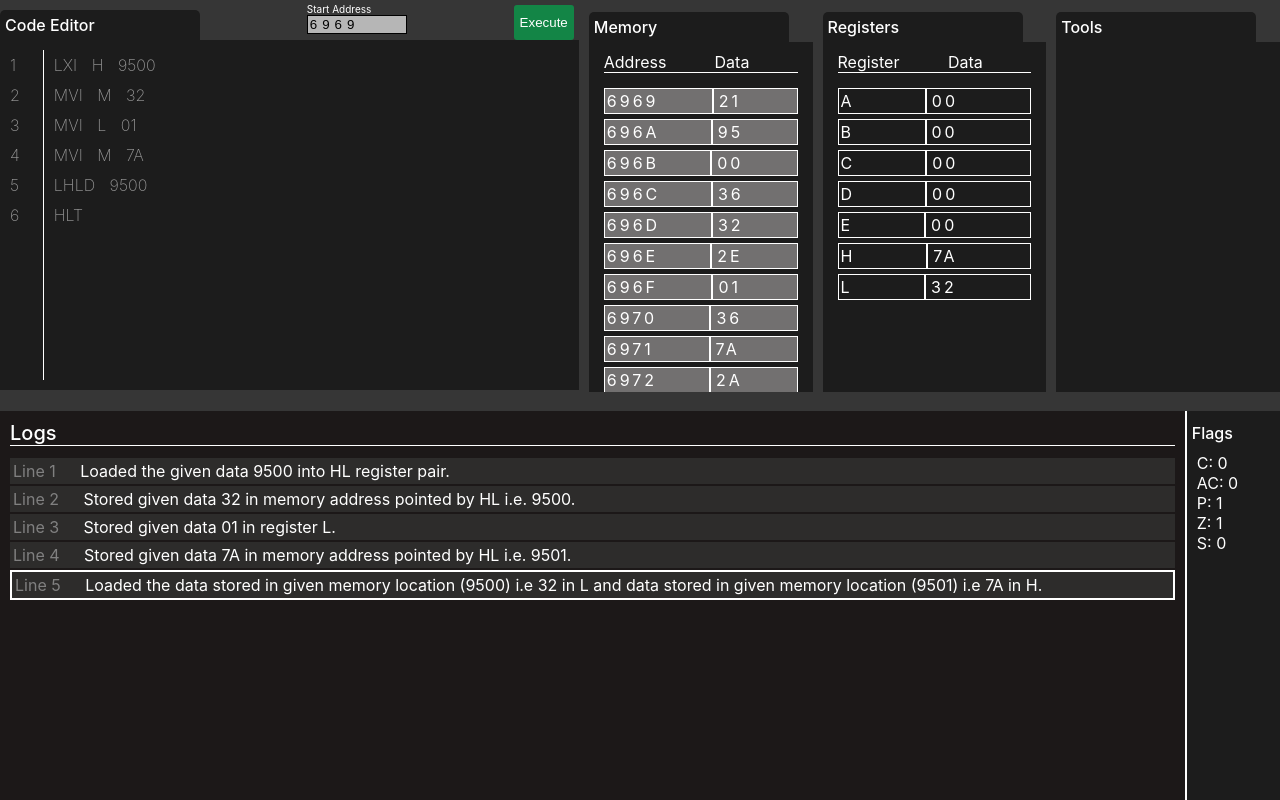
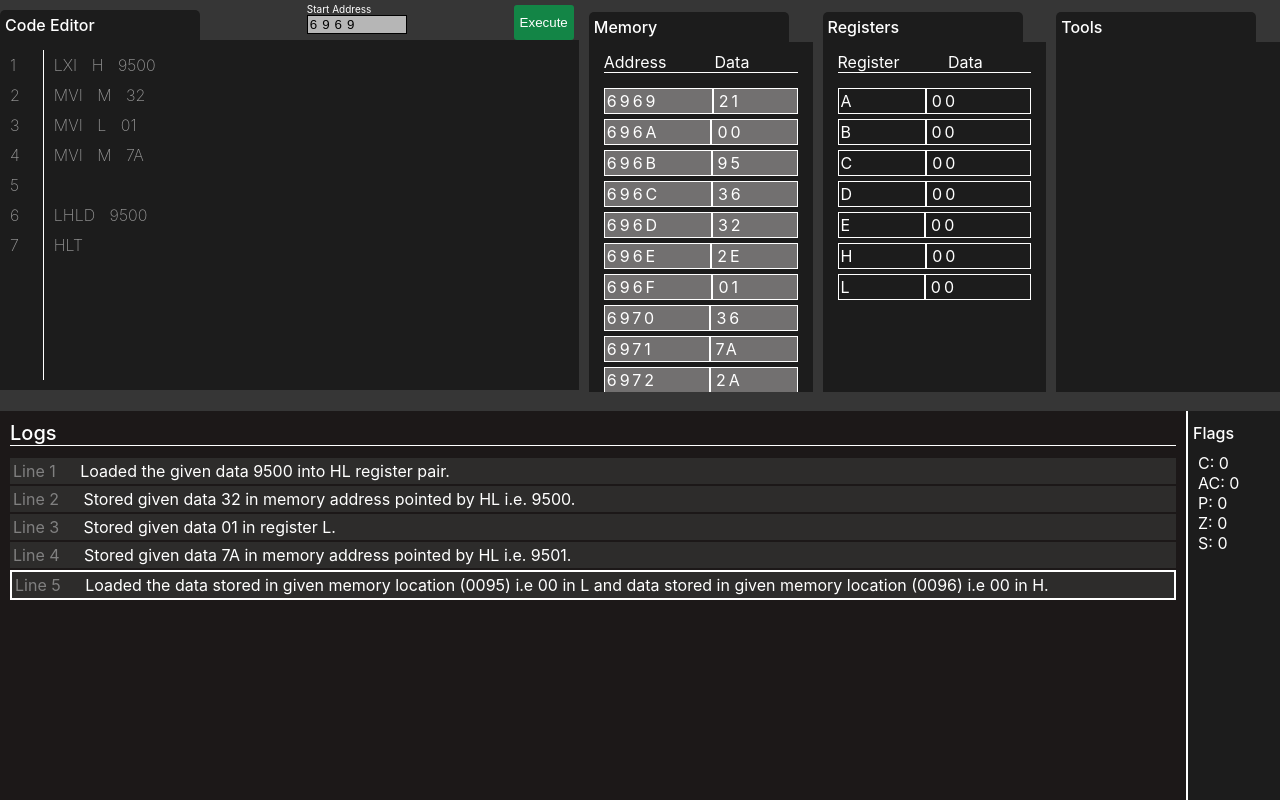
Before and after one commit to riwajp/Intel-8085-Simulator, a Next.js app: page / in a window 1280 px wide. Built offline with nearby package versions, Linux system fonts and the light colour scheme.

Commit message:
bugs fixed, added sui, adi

```diff
--- a/pages/Components/CodeEditor.js
+++ b/pages/Components/CodeEditor.js
@@ -56,6 +56,7 @@ const CodeEditor = ({ execute, setCurrentAddress, current_address }) => {
           <br /> MVI M 32
           <br /> MVI L 01
           <br /> MVI M 7A <br />
+          <br />
           LHLD 9500 <br />
           HLT
         </div>
--- a/pages/Components/Log.js
+++ b/pages/Components/Log.js
@@ -6,6 +6,8 @@ const Log = ({
   memory_states,
   setRegisters,
   register_states,
+  setFlags,
+  flags_states,
 }) => {
   const [active_index, setActiveIndex] = useState();
   useEffect(() => {
@@ -21,6 +23,7 @@ const Log = ({
             onClick={() => {
               setMemory(memory_states[i]);
               setRegisters(register_states[i]);
+              setFlags(flags_states[i]);
               setActiveIndex(i);
             }}
           >
--- a/pages/index.js
+++ b/pages/index.js
@@ -38,6 +38,8 @@ export default function Home() {
   const [register_states, setRegisterStates] = useState([]);
   const [compilation_memory, setCompilationMemory] = useState({});
   const [flags, setFlags] = useState({ C: 0, AC: 0, P: 0, Z: 0, S: 0 });
+  const [flags_states, setFlagsStates] = useState([]);
+
   //load the program into the memory============================================================
 
   /*
@@ -88,11 +90,12 @@ export default function Home() {
       if (hex_code.data != "") {
         memory_temp[address] = hex_code.data.substring(0, 2);
 
-        address = inr(address);
         if (hex_code.data.length == 4) {
           memory_temp[address] = hex_code.data.substring(2, 5);
           address = inr(address);
+          memory_temp[address] = hex_code.data.substring(0, 2);
         }
+        address = inr(address);
       }
     }
     setMemory(memory_temp);
@@ -102,6 +105,7 @@ export default function Home() {
 
   //Execute the code ============================================================
   const execute = (code) => {
+    let labels = {};
     let logs_temp = [];
     let memory = load(code.toUpperCase().trim());
 
@@ -114,6 +118,7 @@ export default function Home() {
     var program_counter = current_address;
     let register_states_temp = [];
     let memory_states_temp = [];
+    let flags_states_temp = [];
     let flags_temp = { C: 0, AC: 0, P: 0, Z: 0, S: 0 };
     while (memory[program_counter] != "EF") {
       try {
@@ -236,42 +241,42 @@ export default function Home() {
         if (code_text_array[1] == "B") {
           registers_temp = {
             ...registers_temp,
-            B: memory[program_counter],
-            C: memory[inr(program_counter)],
+            B: memory[inr(program_counter)],
+            C: memory[program_counter],
           };
           logs_temp.push({
             type: "success",
             code: code_text_array.join(" "),
-            message: `Loaded the given data ${memory[program_counter]}${
-              memory[inr(program_counter)]
+            message: `Loaded the given data ${memory[inr(program_counter)]}${
+              memory[program_counter]
             } into BC register pair.`,
           });
         }
         if (code_text_array[1] == "D") {
           registers_temp = {
             ...registers_temp,
-            D: memory[program_counter],
-            E: memory[inr(program_counter)],
+            D: memory[inr(program_counter)],
+            E: memory[program_counter],
           };
           logs_temp.push({
             type: "success",
             code: code_text_array.join(" "),
-            message: `Loaded the given data ${memory[program_counter]}${
-              memory[inr(program_counter)]
+            message: `Loaded the given data ${memory[inr(program_counter)]}${
+              memory[program_counter]
             } into DE register pair.`,
           });
         }
         if (code_text_array[1] == "H") {
           registers_temp = {
             ...registers_temp,
-            H: memory[program_counter],
-            L: memory[inr(program_counter)],
+            H: memory[inr(program_counter)],
+            L: memory[program_counter],
           };
           logs_temp.push({
             type: "success",
             code: code_text_array.join(" "),
-            message: `Loaded the given data ${memory[program_counter]}${
-              memory[inr(program_counter)]
+            message: `Loaded the given data ${memory[inr(program_counter)]}${
+              memory[program_counter]
             } into HL register pair.`,
           });
         }
@@ -540,6 +545,32 @@ export default function Home() {
             }) i.e ${to_add} and carry flag i.e ${flags_temp.C} to Accumulator`,
           });
         }
+      } else if (code_text_array[0] == "ACI") {
+        program_counter = inr(program_counter);
+
+        let to_add = memory[program_counter];
+
+        if (
+          dec(to_add.slice(1)) +
+            dec(registers_temp["A"].slice(1)) +
+            dec(flags_temp.C) >
+          15
+        ) {
+          flags_temp.AC = 1;
+        } else {
+          flags_temp.AC = 0;
+        }
+        registers_temp["A"] = hex(
+          dec(to_add) + dec(registers_temp["A"]) + dec(flags_temp.C)
+        )
+          .padStart(2, "0")
+          .toUpperCase();
+        logs_temp.push({
+          type: "success",
+          code: code_text_array.join(" "),
+          message: `Added the given data ${memory[program_counter]} and carry flag i.e ${flags_temp.C} to Accumulator`,
+        });
+        program_counter = inr(program_counter);
       } else if (code_text_array[0] == "SUB") {
         program_counter = inr(program_counter);
 
@@ -672,6 +703,35 @@ export default function Home() {
             })i.e ${to_sub} and carry i.e. ${flags_temp.C}from Accmulator.`,
           });
         }
+      } else if (code_text_array[0] == "SBI") {
+        program_counter = inr(program_counter);
+
+        let to_sub = memory[program_counter];
+        let carry = flags.C;
+        if (
+          dec(to_sub.slice(1)) >
+          dec(registers_temp.A.slice(1)) - dec(flags_temp.C)
+        ) {
+          flags_temp.AC = 1;
+        } else {
+          flags_temp.AC = 0;
+        }
+        let acc_temp = registers_temp.A;
+        registers_temp.A = hex(
+          Math.abs(dec(registers_temp.A) - dec(to_sub) - dec(flags_temp.C))
+        )
+          .padStart(2, "0")
+          .toUpperCase();
+
+        if (dec(to_sub) > dec(acc_temp) - dec(flags_temp.C)) {
+          registers_temp.A = "1" + registers_temp.A.toString();
+        }
+
+        logs_temp.push({
+          type: "success",
+          code: code_text_array.join(" "),
+          message: `Subtracted the given data ${to_sub} and carry i.e. ${flags_temp.C}from Accmulator.`,
+        });
       } else if (code_text_array[0] == "INR") {
         program_counter = inr(program_counter);
         if (code_text_array[1] !== "M") {
@@ -928,29 +988,89 @@ export default function Home() {
         });
       } else if (code_text_array[0] == "CMP") {
         program_counter = inr(program_counter);
+        var difference;
+
         if (code_text_array[1] != "M") {
-          registers_temp[code_text_array[1]] = hex(
-            ~dec(registers_temp[code_text_array[1]]) >>> 0
-          ).slice(-2);
+          let to_sub = registers_temp[code_text_array[1]];
+          if (dec(to_sub.slice(1)) > dec(registers_temp.A.slice(1))) {
+            flags_temp.AC = 1;
+          } else {
+            flags_temp.AC = 0;
+          }
+
+          difference = hex(Math.abs(dec(registers_temp.A) - dec(to_sub)))
+            .padStart(2, "0")
+            .toUpperCase();
+
+          if (dec(to_sub) > dec(registers_temp.A)) {
+            difference = "1" + difference.toString();
+          }
 
           logs_temp.push({
             type: "success",
             code: code_text_array.join(" "),
-            message: `Complemented the data stored by register ${code_text_array[1]} .`,
+            message: `Compared`,
           });
         } else {
-          memory[registers_temp.H + registers_temp.L] = hex(
-            ~dec(memory[registers_temp.H + registers_temp.L]) >>> 0
-          ).slice(-2);
+          let to_sub = memory[registers_temp.H + registers_temp.L];
+          if (dec(to_sub.slice(1)) > dec(registers_temp.A.slice(1))) {
+            flags_temp.AC = 1;
+          } else {
+            flags_temp.AC = 0;
+          }
+
+          difference = hex(Math.abs(dec(registers_temp.A) - dec(to_sub)))
+            .padStart(2, "0")
+            .toUpperCase();
+
+          if (dec(to_sub) > dec(registers_temp.A)) {
+            difference = "1" + registers_temp.A.toString();
+          }
 
           logs_temp.push({
             type: "success",
             code: code_text_array.join(" "),
-            message: `Complemented the data stored by memory pointed by HL ${
-              registers_temp.H + registers_temp.L
-            } `,
+            message: `Compared memory`,
           });
         }
+        let ac_flag = flagsStatus(flags_temp, difference);
+        flags_temp = ac_flag.flags;
+      } else if (code_text_array[0] == "CPI") {
+        program_counter = inr(program_counter);
+        var difference;
+        let to_sub = memory[program_counter];
+        if (dec(to_sub.slice(1)) > dec(registers_temp.A.slice(1))) {
+          flags_temp.AC = 1;
+        } else {
+          flags_temp.AC = 0;
+        }
+
+        difference = hex(Math.abs(dec(registers_temp.A) - dec(to_sub)))
+          .padStart(2, "0")
+          .toUpperCase();
+
+        if (dec(to_sub) > dec(registers_temp.A)) {
+          difference = "1" + registers_temp.A.toString();
+        }
+
+        let ac_flag = flagsStatus(flags_temp, difference);
+        flags_temp = ac_flag.flags;
+        program_counter = inr(program_counter);
+        logs_temp.push({
+          type: "success",
+          code: code_text_array.join(" "),
+          message: `Compared immediate`,
+        });
+      } else if (code_text_array[0] == "CMA") {
+        program_counter = inr(program_counter);
+
+        registers_temp["A"] = hex(~dec(registers_temp["A"]) >>> 0).slice(-2);
+
+        logs_temp.push({
+          type: "success",
+          code: code_text_array.join(" "),
+          message: `Complemented the data stored by Accumulator .`,
+        });
       } else if (code_text_array[0] == "ANI") {
         program_counter = inr(program_counter);
         registers_temp.A = hex(
@@ -987,22 +1107,38 @@ export default function Home() {
           message: `XORed the given data ${memory[program_counter]} to data in Accumulator.`,
         });
         program_counter = inr(program_counter);
-      } else {
+      }
+      console.log("Executing");
+      let flag_affect_acc = [
+        "ADD",
+        "ADI",
+        "ADC",
+        "SUB",
+        "SUI",
+        "SBB",
+        "ANA",
+        "DAD",
+        "ORA",
+        "XRA",
+        "CMA",
+        "ANI",
+        "ORI",
+        "XRI",
+      ];
+      if (flag_affect_acc.includes(code_text_array[0])) {
         let ac_flag = flagsStatus(flags_temp, registers_temp["A"]);
         flags_temp = ac_flag.flags;
         registers_temp["A"] = ac_flag.acc;
       }
-      console.log("Executing");
 
       memory_states_temp.push(JSON.parse(JSON.stringify(memory)));
       register_states_temp.push(JSON.parse(JSON.stringify(registers_temp)));
-      let ac_flag = flagsStatus(flags_temp, registers_temp["A"]);
-      flags_temp = ac_flag.flags;
-      registers_temp["A"] = ac_flag.acc;
+      flags_states_temp.push(JSON.parse(JSON.stringify(flags_temp)));
+
       registers_temp["M"] = memory[registers_temp.H + registers_temp.L]
         ? memory[registers_temp.H + registers_temp.L]
         : "00";
-    }
+
       memory = format(memory);
       setMemory(memory);
       setLogs(logs_temp);
@@ -1014,6 +1150,8 @@ export default function Home() {
 
       setFlags(flags_temp);
       setRegisters(format(registers_temp));
+      setFlagsStates(flags_states_temp);
+    }
   };
 
   return (
@@ -1037,6 +1175,8 @@ export default function Home() {
           setRegisters={setRegisters}
           register_states={register_states}
           memory_states={memory_states}
+          flags_states={flags_states}
+          setFlags={setFlags}
         />
         <Flag flags={flags} />
       </div>
--- a/utils.js
+++ b/utils.js
@@ -55,7 +55,8 @@ const hexCode = (code) => {
 };
 
 const checkSyntax = (code) => {
-  let code_array = code.replace(/\s+/g, " ").split(" ");
+  const verify = (code) => {
+    let code_array = code.replace(/\s+/g, " ").trim().split(" ");
 
     let registers = ["A", "B", "C", "D", "E", "H", "L", "M"];
     let command = code_array[0];
@@ -76,7 +77,8 @@ const checkSyntax = (code) => {
     if (command == "MOV") {
       if (
         registers.includes(code_array[1]) &&
-      registers.includes(code_array[2])
+        registers.includes(code_array[2]) &&
+        code_array.length == 3
       ) {
         return code_array;
       } else {
@@ -84,21 +86,36 @@ const checkSyntax = (code) => {
       }
     }
 
+    if (command == "INX" || command == "DCX" || command == "DAD") {
       if (
-    command == "LXI" ||
-    command == "INX" ||
-    command == "DCX" ||
-    command == "DAD"
+        code_array.length == 2 &&
+        (code_array[1] == "B" || code_array[1] == "D" || code_array[1] == "H")
       ) {
-    if (code_array[1] == "B" || code_array[1] == "D" || code_array[1] == "H") {
         return code_array;
       } else {
         error_message = "The arguments must be register pair (B, D or H).";
       }
     }
-
+    if (command == "LXI") {
+      if (
+        code_array.length == 3 &&
+        (code_array[1] == "B" ||
+          code_array[1] == "D" ||
+          code_array[1] == "H") &&
+        isHex(code_array[2], 4) &&
+        code_array[2].length == 4
+      ) {
+        return code_array;
+      } else {
+        error_message =
+          "The arguments must be a register pair(B, D or H) and 16 bit data";
+      }
+    }
     if (command == "LDAX" || command == "STAX") {
-    if (code_array[1] == "B" || code_array[1] == "D") {
+      if (
+        code_array.length == 2 &&
+        (code_array[1] == "B" || code_array[1] == "D")
+      ) {
         return code_array;
       } else {
         error_message = "The arguments must be register pair B or D.";
@@ -111,15 +128,23 @@ const checkSyntax = (code) => {
       command == "LDA" ||
       command == "STA"
     ) {
-    if (isHex(code_array[1], 4) && code_array[1].length == 4) {
+      if (
+        code_array.length == 2 &&
+        isHex(code_array[1], 4) &&
+        code_array[1].length == 4
+      ) {
         return code_array;
       } else {
         error_message = "The argument must be a 16-bit address.";
       }
     }
 
-  if (command == "XCHG") {
+    if (command == "XCHG" || command == "CMA") {
+      if (code_array.length == 1) {
         return code_array;
+      } else {
+        error_message = "The given command doesn't take any arguments.";
+      }
     }
 
     if (
@@ -132,7 +157,7 @@ const checkSyntax = (code) => {
       command == "ORA" ||
       command == "CMP"
     ) {
-    if (registers.includes(code_array[1])) {
+      if (registers.includes(code_array[1]) && code_array.length == 2) {
         return code_array;
       } else {
         error_message = "The argument must be a register or memory.";
@@ -140,7 +165,7 @@ const checkSyntax = (code) => {
     }
 
     if (command == "INR" || command == "DCR") {
-    if (registers.includes(code_array[1])) {
+      if (registers.includes(code_array[1]) && code_array.length == 2) {
         return code_array;
       } else {
         error_message = "The argumentt must be a register or memory.";
@@ -154,7 +179,11 @@ const checkSyntax = (code) => {
       command == "XRI" ||
       command == "CPI"
     ) {
-    if (isHex(code_array[1], 2) && code_array[1].length == 2) {
+      if (
+        isHex(code_array[1], 2) &&
+        code_array[1].length == 2 &&
+        code_array.length == 2
+      ) {
         return code_array;
       } else {
         error_message = "The argument must be a 8 bit data.";
@@ -164,6 +193,8 @@ const checkSyntax = (code) => {
       return code_array;
     }
     return error_message;
+  };
+  return verify(code);
 };
 
 const flagsStatus = (flags, acc) => {
@@ -184,7 +215,10 @@ const flagsStatus = (flags, acc) => {
     flags.S = 1;
   }
 
-  if (binary_eqv.split("").filter((e) => e == "1").length % 2 == 0) {
+  if (
+    binary_eqv.split("").filter((e) => e == "1").length % 2 == 0 &&
+    binary_eqv.split("").filter((e) => e == "1").length != 0
+  ) {
     flags.P = 1;
   } else {
     flags.P = 0;
```
Lines whose indentation alone changed are shown as unchanged.
